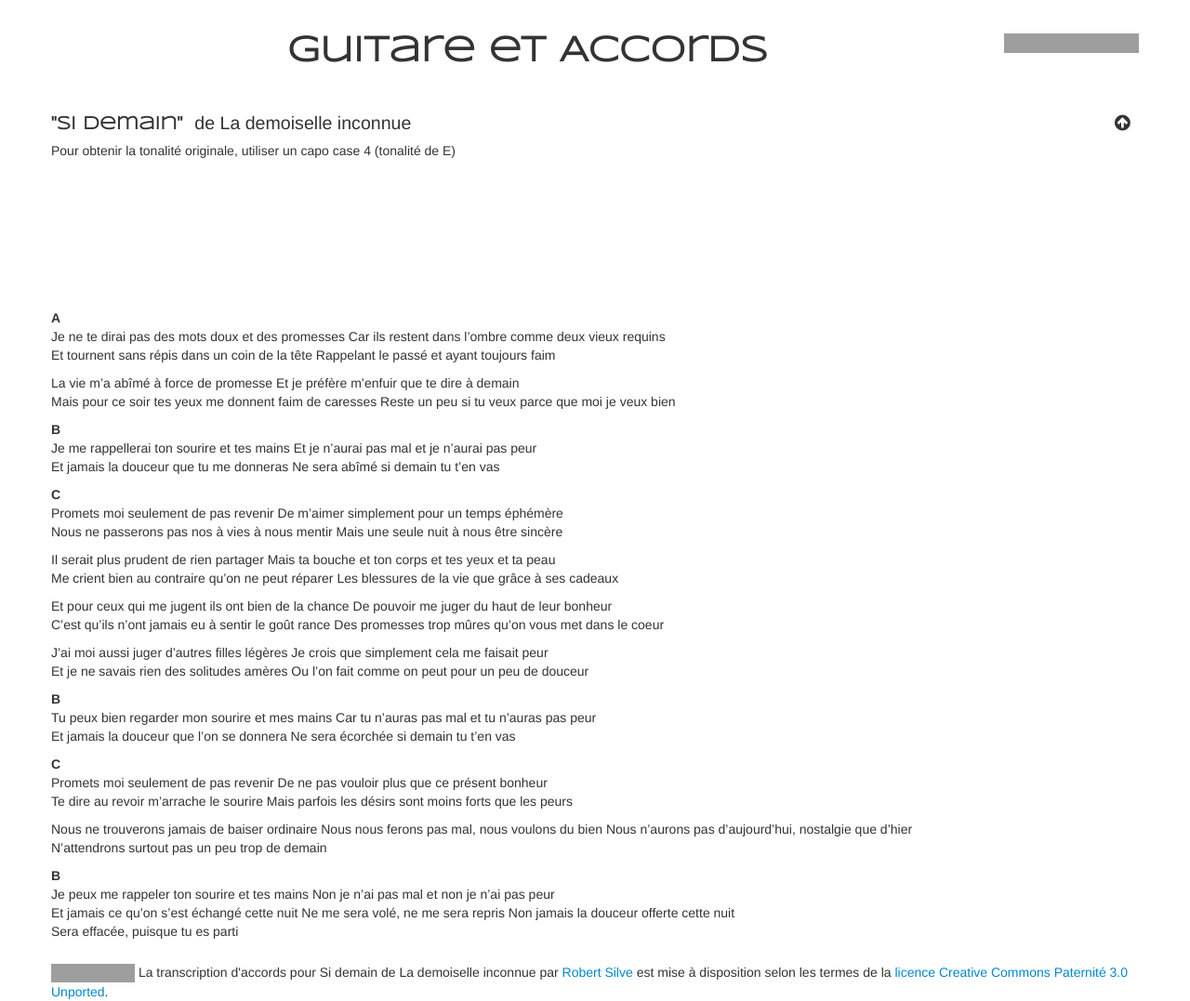
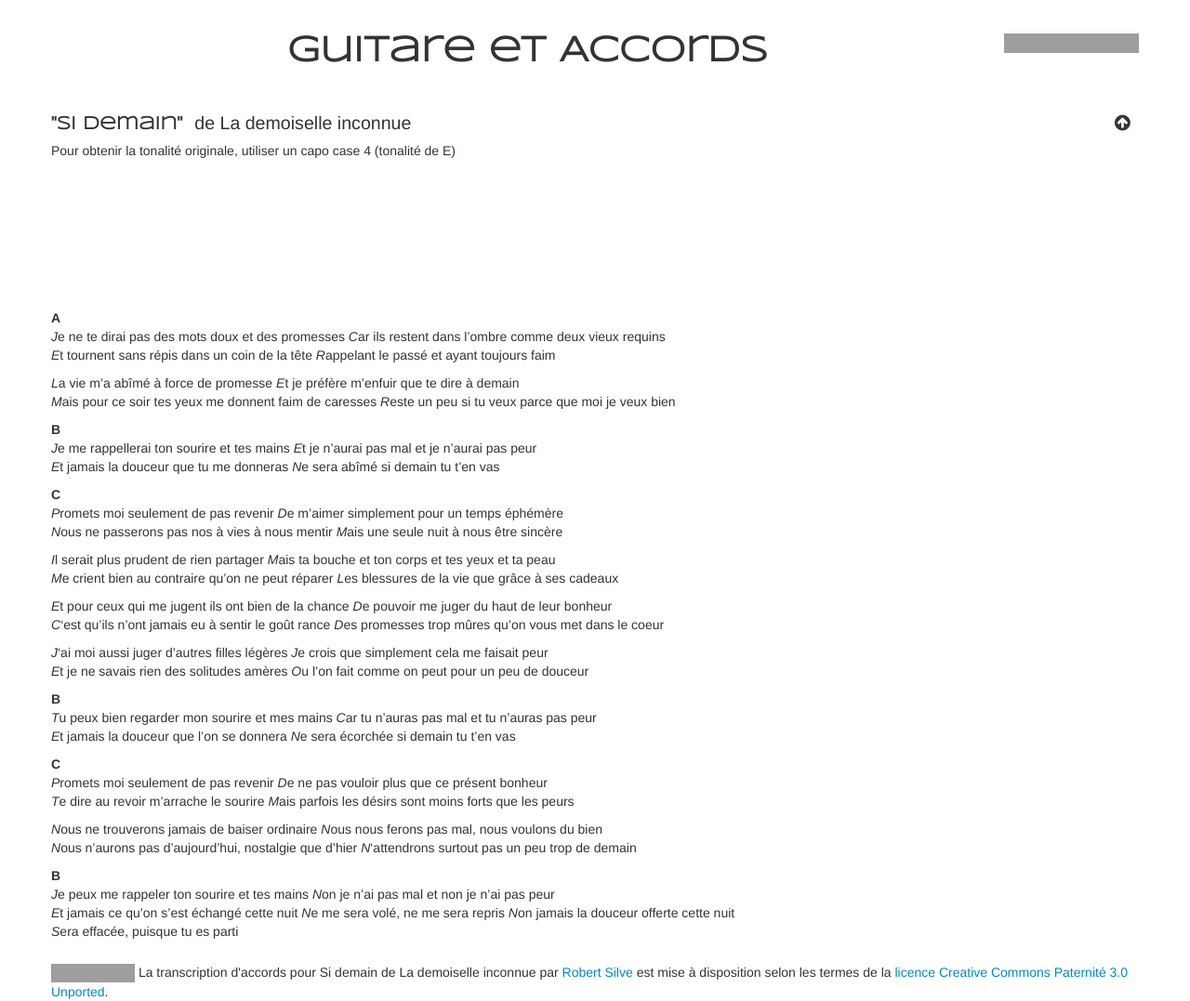
Before and after one commit to rsilve/Partitions, a Jekyll site: the page built from _posts/2013-11-23-si_demain.md, in a window 1280 px wide. Shown: the whole page at 93% size. Built offline with Jekyll 4.4.1, drawn with Linux system fonts in a browser that asks for light colours; grey boxes are pictures that could not be loaded.

Commit message:
ajjout si demain

```diff
--- a/_posts/2013-11-23-si_demain.md
+++ b/_posts/2013-11-23-si_demain.md
@@ -16,64 +16,64 @@ C | % | G | % | B7 |  % | Em | %
 </canvas>
 
 **A**
-Je ne te dirai pas des mots doux et des promesses
-Car ils restent dans l'ombre comme deux vieux requins
-Et tournent sans répis dans un coin de la tête
-Rappelant le passé et ayant toujours faim
+*J*e ne te dirai pas des mots doux et des promesses
+*C*ar ils restent dans l'ombre comme deux vieux requins
+*E*t tournent sans répis dans un coin de la tête
+*R*appelant le passé et ayant toujours faim
 
-La vie m'a abîmé à force de promesse
-Et je préfère m'enfuir que te dire à demain
-Mais pour ce soir tes yeux me donnent faim de caresses
-Reste un peu si tu veux parce que moi je veux bien
+*L*a vie m'a abîmé à force de promesse
+*E*t je préfère m'enfuir que te dire à demain
+*M*ais pour ce soir tes yeux me donnent faim de caresses
+*R*este un peu si tu veux parce que moi je veux bien
 
 **B**
-Je me rappellerai ton sourire et tes mains
-Et je n'aurai pas mal et je n'aurai pas peur
-Et jamais la douceur que tu me donneras
-Ne sera abîmé si demain tu t'en vas
+*J*e me rappellerai ton sourire et tes mains
+*E*t je n'aurai pas mal et je n'aurai pas peur
+*E*t jamais la douceur que tu me donneras
+*N*e sera abîmé si demain tu t'en vas
 
 **C**
-Promets moi seulement de pas revenir
-De m'aimer simplement pour un temps éphémère
-Nous ne passerons pas nos à vies à nous mentir
-Mais une seule nuit à nous être sincère
+*P*romets moi seulement de pas revenir
+*D*e m'aimer simplement pour un temps éphémère
+*N*ous ne passerons pas nos à vies à nous mentir
+*M*ais une seule nuit à nous être sincère
 
-Il serait plus prudent de rien partager
-Mais ta bouche et ton corps et tes yeux et ta peau
-Me crient bien au contraire qu'on ne peut réparer
-Les blessures de la vie que grâce à ses cadeaux
+*I*l serait plus prudent de rien partager
+*M*ais ta bouche et ton corps et tes yeux et ta peau
+*M*e crient bien au contraire qu'on ne peut réparer
+*L*es blessures de la vie que grâce à ses cadeaux
 
-Et pour ceux qui me jugent ils ont bien de la chance
-De pouvoir me juger du haut de leur bonheur
-C'est qu'ils n'ont jamais eu à sentir le goût rance
-Des promesses trop mûres qu'on vous met dans le coeur
+*E*t pour ceux qui me jugent ils ont bien de la chance
+*D*e pouvoir me juger du haut de leur bonheur
+*C*'est qu'ils n'ont jamais eu à sentir le goût rance
+*D*es promesses trop mûres qu'on vous met dans le coeur
 
-J'ai moi aussi juger d'autres filles légères
-Je crois que simplement cela me faisait peur
-Et je ne savais rien des solitudes amères
-Ou l'on fait comme on peut pour un peu de douceur
+*J*'ai moi aussi juger d'autres filles légères
+*J*e crois que simplement cela me faisait peur
+*E*t je ne savais rien des solitudes amères
+*O*u l'on fait comme on peut pour un peu de douceur
 
 **B**
-Tu peux bien regarder mon sourire et mes mains
-Car tu n'auras pas mal et tu n'auras pas peur
-Et jamais la douceur que l'on se donnera
-Ne sera écorchée si demain tu t'en vas
+*T*u peux bien regarder mon sourire et mes mains
+*C*ar tu n'auras pas mal et tu n'auras pas peur
+*E*t jamais la douceur que l'on se donnera
+*N*e sera écorchée si demain tu t'en vas
 
 **C**
-Promets moi seulement de pas revenir
-De ne pas vouloir plus que ce présent bonheur
-Te dire au revoir m'arrache le sourire
-Mais parfois les désirs sont moins forts que les peurs
+*P*romets moi seulement de pas revenir
+*D*e ne pas vouloir plus que ce présent bonheur
+*T*e dire au revoir m'arrache le sourire
+*M*ais parfois les désirs sont moins forts que les peurs
 
-Nous ne trouverons jamais de baiser ordinaire
-Nous nous ferons pas mal, nous voulons du bien
-Nous n'aurons pas d'aujourd'hui, nostalgie que d'hier
-N'attendrons surtout pas un peu trop de demain
+*N*ous ne trouverons jamais de baiser ordinaire
+*N*ous nous ferons pas mal, nous voulons du bien
+*N*ous n'aurons pas d'aujourd'hui, nostalgie que d'hier
+*N*'attendrons surtout pas un peu trop de demain
 
 **B**
-Je peux me rappeler ton sourire et tes mains
-Non je n'ai pas mal et non je n'ai pas peur
-Et jamais ce qu'on s'est échangé cette nuit
-Ne me sera volé, ne me sera repris
-Non jamais la douceur offerte cette nuit
-Sera effacée, puisque tu es parti
+*J*e peux me rappeler ton sourire et tes mains
+*N*on je n'ai pas mal et non je n'ai pas peur
+*E*t jamais ce qu'on s'est échangé cette nuit
+*N*e me sera volé, ne me sera repris
+*N*on jamais la douceur offerte cette nuit
+*S*era effacée, puisque tu es parti
```
